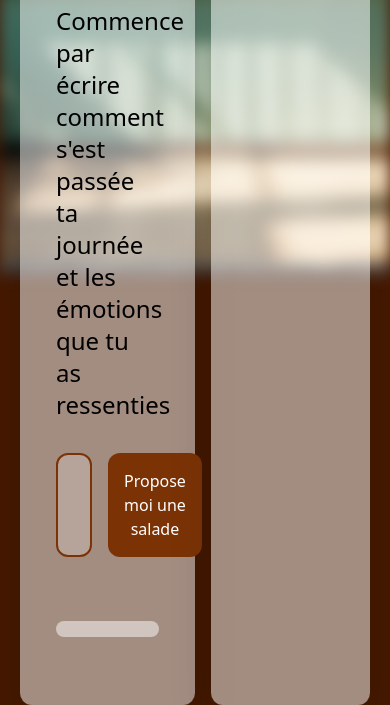
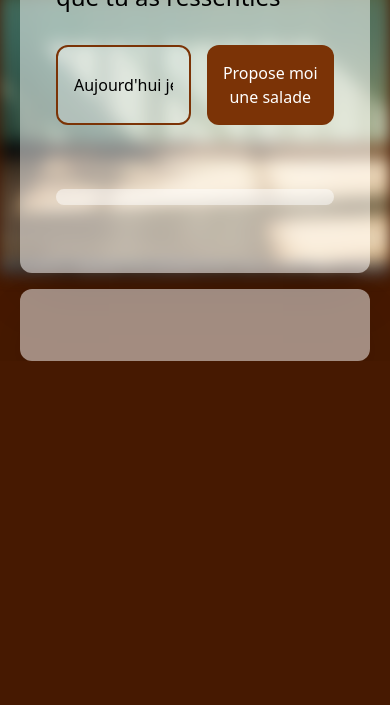
Before and after one commit to Ilyan00/b2-rattrapages-IlyanJude-BainTrimbach, a website: page 10 - Usage des IA/index.html in a window 390 px wide. Shown: the part 571-1276 px from the top of the page. After the commit the page ends 932 px from the top, so only its background shows below. Drawn offline with nearby package versions, Linux system fonts and the light colour scheme; a script that the page names is missing.

Commit message:
feat: responsive

```diff
--- a/10 - Usage des IA/index.html
+++ b/10 - Usage des IA/index.html
@@ -28,9 +28,9 @@
         </ul>
       </nav>
     </header>
-    <main class="flex-1 flex gap-4">
+    <main class="flex-1 flex gap-4 flex-col lg:flex-row">
       <div
-        class="flex flex-col gap-8 w-1/2 h-full p-9 bg-white/50 rounded-xl shadow-2xl"
+        class="flex flex-col gap-8 w-full lg:w-1/2 h-full max-h-[700px] p-9 bg-white/50 rounded-xl shadow-2xl"
       >
         <h1 class="text-6xl font-black text-amber-950">
           Compose ta salade pour ce soir
@@ -64,7 +64,7 @@
         <p id="recetteResult"></p>
       </div>
       <div
-        class="flex flex-col gap-4 w-1/2 h-full p-9 bg-white/50 rounded-xl shadow-2xl"
+        class="flex flex-col gap-4 w-full lg:w-1/2 h-full max-h-[700px] p-9 bg-white/50 rounded-xl shadow-2xl"
       ></div>
     </main>
     <script src="src/script.js"></script>
```
Also changed, not shown: 10 - Usage des IA/src/output.css.
